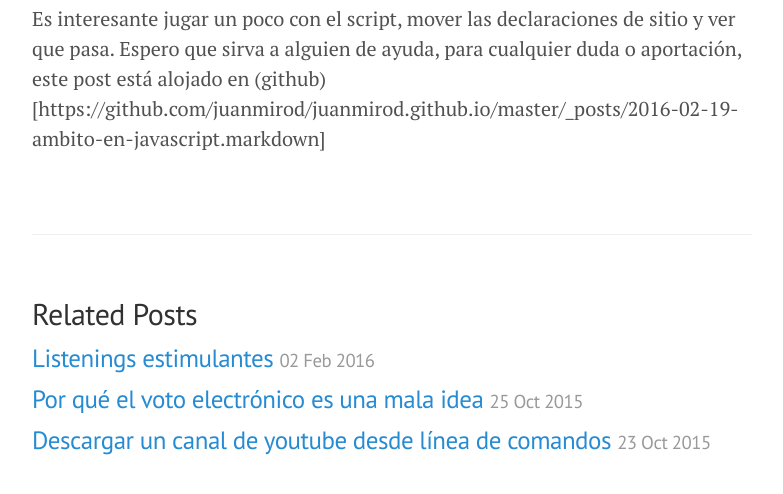
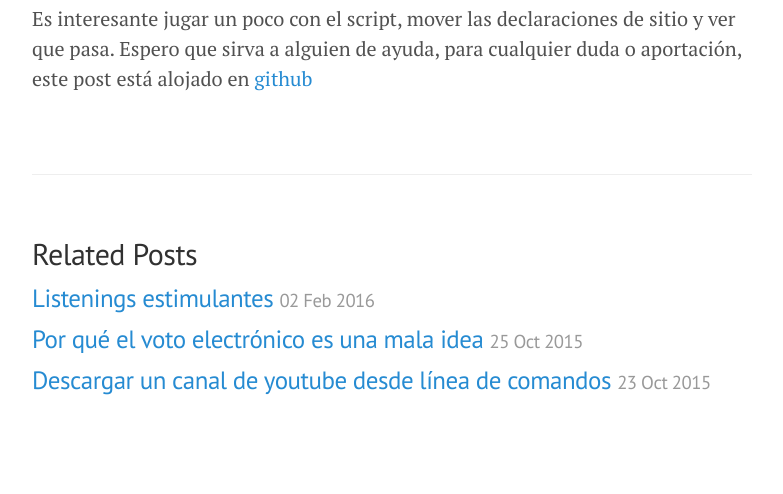
Before and after one commit to juanmirod/juanmirod.github.io, a Jekyll site: the page built from _posts/2016-02-19-ambito-en-javascript.markdown, in a window 1280 px wide and 900 px high, scrolled down 1269 px, cut to the strip 384-878 px from the top of the window. Shown: the whole strip, without its empty margins (248-1031 px from the left). Built offline with Jekyll 4.4.1, drawn with Linux system fonts in a browser that asks for light colours; after the commit the page ends 2109 px from its top, so only the background shows below that.

Commit message:
Update 2016-02-19-ambito-en-javascript.markdown

```diff
--- a/_posts/2016-02-19-ambito-en-javascript.markdown
+++ b/_posts/2016-02-19-ambito-en-javascript.markdown
@@ -20,4 +20,4 @@ La mejor forma de ver cómo funcionan estas reglas es probándolas en directo:
 
 <iframe width="100%" height="600" src="//jsfiddle.net/juanmirod/zgsgqz2j/embedded/js,result/" allowfullscreen="allowfullscreen" frameborder="0"></iframe>
 
-Es interesante jugar un poco con el script, mover las declaraciones de sitio y ver que pasa. Espero que sirva a alguien de ayuda, para cualquier duda o aportación, este post está alojado en (github)[https://github.com/juanmirod/juanmirod.github.io/master/_posts/2016-02-19-ambito-en-javascript.markdown]
+Es interesante jugar un poco con el script, mover las declaraciones de sitio y ver que pasa. Espero que sirva a alguien de ayuda, para cualquier duda o aportación, este post está alojado en  [github](https://github.com/juanmirod/juanmirod.github.io/master/_posts/2016-02-19-ambito-en-javascript.markdown)
```
